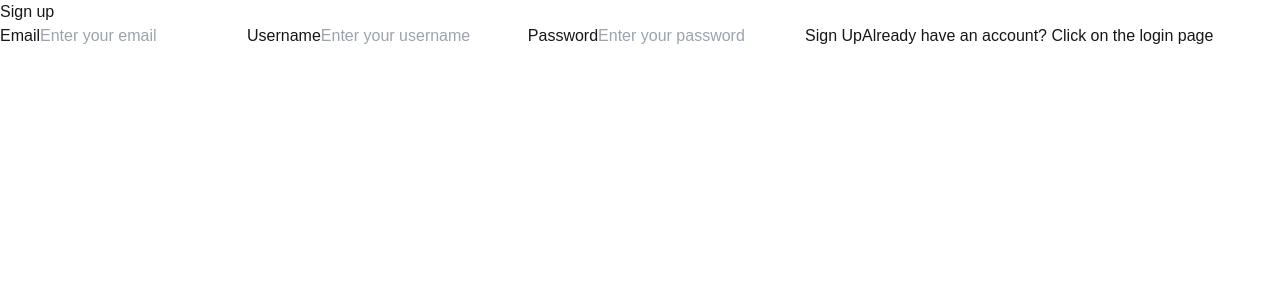
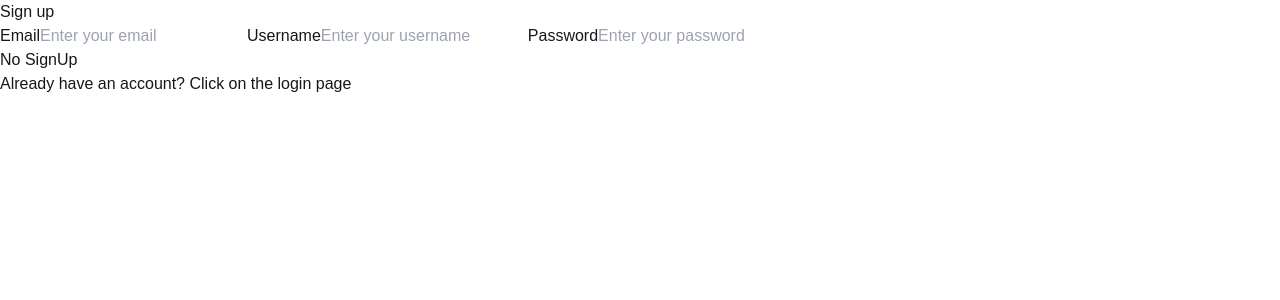
Before and after one commit to t-r-a-c-y/umuravaProduct, a Next.js app: page /signup in a window 1280 px wide. Shown: the top 300 px of the page. Built offline with nearby package versions, Linux system fonts and the light colour scheme.

Commit message:
first commit

```diff
--- a/src/app/signup/page.tsx
+++ b/src/app/signup/page.tsx
@@ -1,24 +1,26 @@
 "use client"
 import Link from "next/link"
-import React, { useState } from "react"
+import React, { useEffect, useState } from "react"
 import { useRouter } from "next/navigation"
 import axios from "axios"
 
 export default function SignupPage() {
+    const router = useRouter();
     const [user, setUser] = useState({
         email: "",
         username: "",
         password: "",
     });
-    const [isSigningUp,setIsSigningUp] = useState(false);
+    const [buttonDisabled,setButtonDisables] =useState(true);
 
-    const toLoging = ()=>{
-        if(user.email >0 && user.username >0 && user.password>0){
-            setIsSigningUp(true)
+
+    useEffect(()=>{
+        if(user.email.length >0 && user.password.length >0 && user.username.length){
+            setButtonDisables(false);
         }else{
-            setIsSigningUp(false);
+            setButtonDisables(true);
         }
-    }
+    },[user])
 
     const onSignUp = ()=>{
 
@@ -60,7 +62,9 @@ export default function SignupPage() {
                         placeholder="Enter your password"
                         className="p-2 border border-gray-300 rounded-lg focus:outline-none focus:border-gray-600 text-black"
                     />
-                    <button onClick={onSignUp} className="bg-gray-500 hover:bg-gray-700 p-3 w-32">Sign Up</button>
+                    <div className="text-center">
+                    <button onClick={onSignUp} className="bg-gray-500 hover:bg-gray-700 p-3 w-32">{buttonDisabled ? "No SignUp":"Sign Up"} </button>
+                    </div>
                     <Link href='/login'>Already have an account? Click on the login page</Link>
                 </div>
             </div>
```
